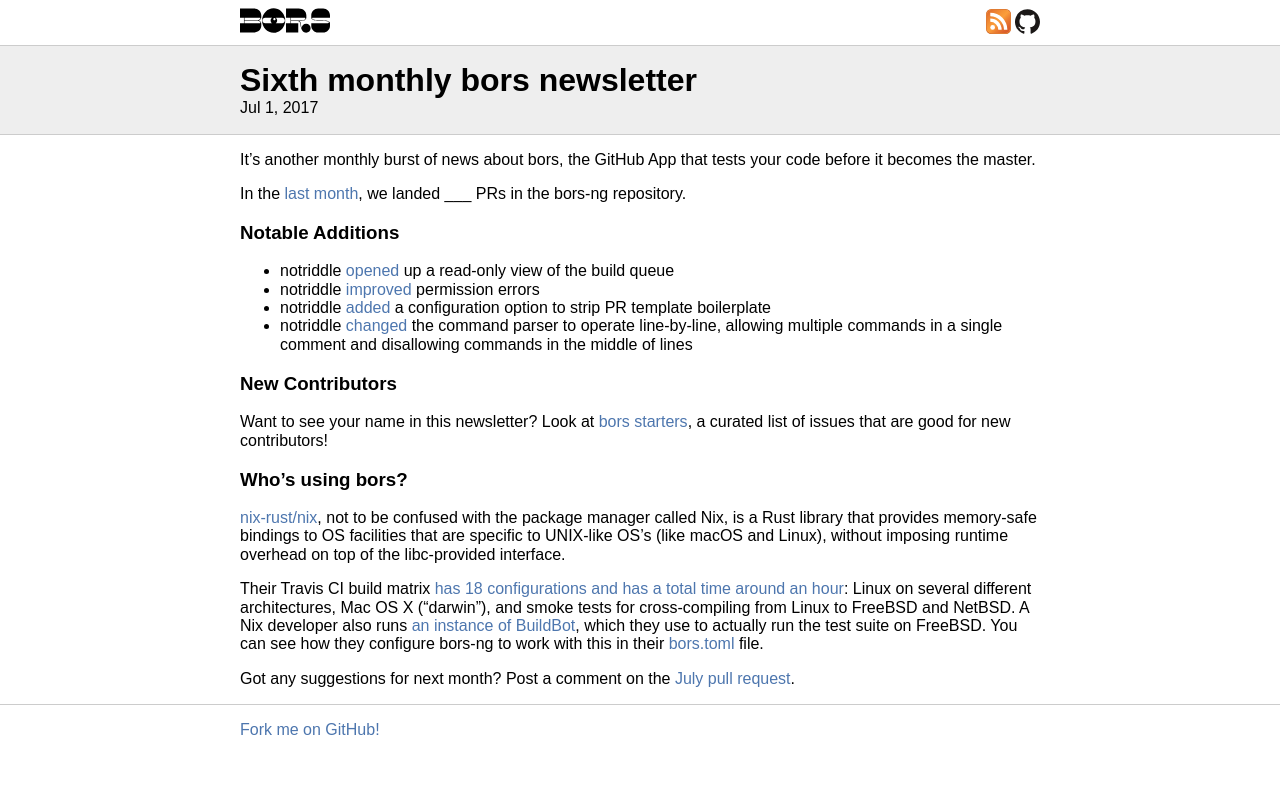
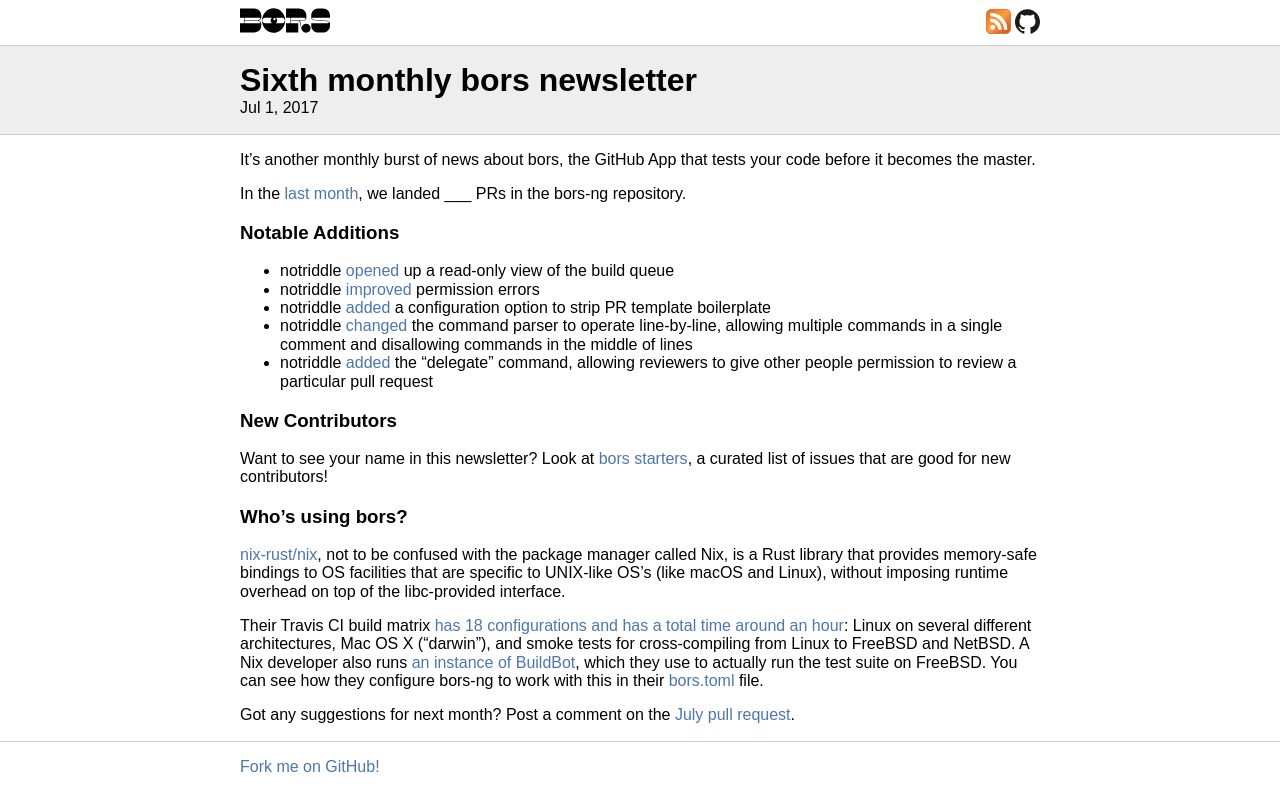
Before and after one commit to bors-ng/bors-ng.github.io, a Jekyll site: the page built from _posts/2017-07-01-tmib-06.md, in a window 1280 px wide. Shown: the top 811 px of the page. Built offline with Jekyll 4.4.1, drawn with Linux system fonts in a browser that asks for light colours.

Commit message:
Add bors-ng/bors-ng#218

```diff
--- a/_posts/2017-07-01-tmib-06.md
+++ b/_posts/2017-07-01-tmib-06.md
@@ -19,6 +19,7 @@
 * notriddle [improved](https://github.com/bors-ng/bors-ng/pull/211) permission errors
 * notriddle [added](https://github.com/bors-ng/bors-ng/pull/210) a configuration option to strip PR template boilerplate
 * notriddle [changed](https://github.com/bors-ng/bors-ng/pull/214) the command parser to operate line-by-line, allowing multiple commands in a single comment and disallowing commands in the middle of lines
+* notriddle [added](https://github.com/bors-ng/bors-ng/pull/218) the "delegate" command, allowing reviewers to give other people permission to review a particular pull request
 
 
 ### New Contributors
```
